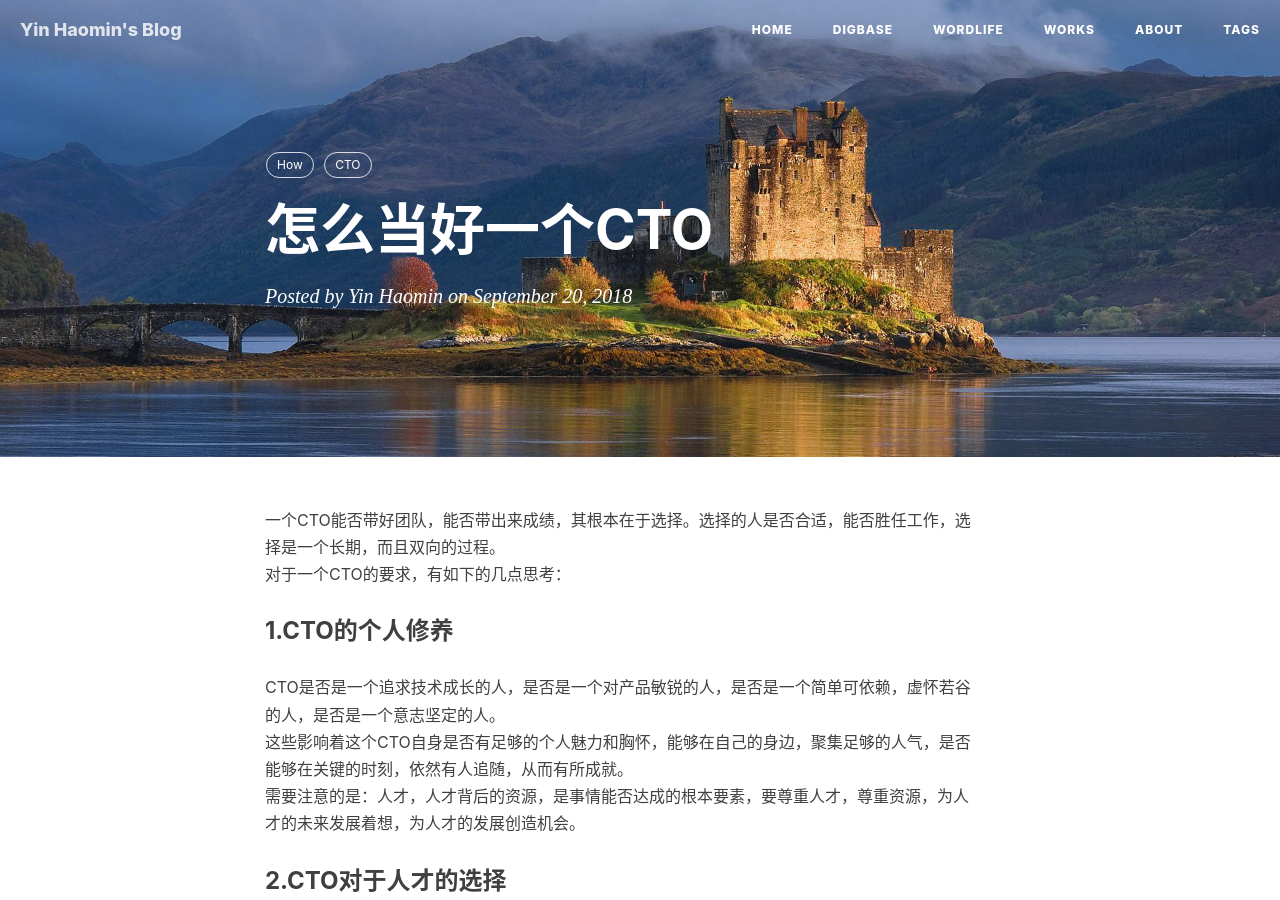
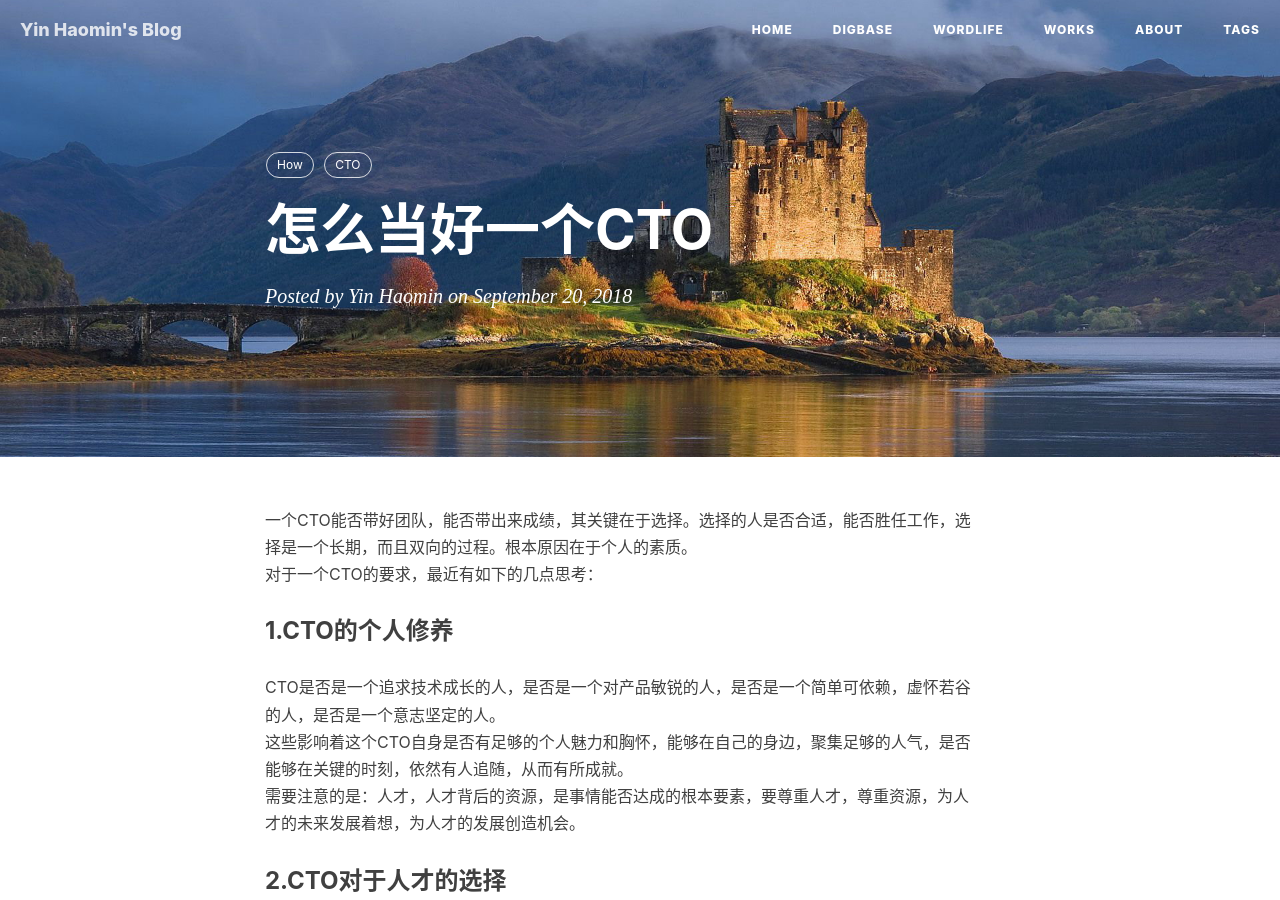
Before and after one commit to yinhaomin/yinhaomin.github.io, a Jekyll site: the page built from _posts/2018-10-29-怎么当好一个CTO.md, in a window 1280 px wide and 900 px high. Built offline with Jekyll 4.4.1, drawn with Linux system fonts in a browser that asks for light colours; nearby versions of some CDN libraries; comment, search, counter and statistics services are not loaded.

Commit message:
Update 2018-10-29-怎么当好一个CTO.md

```diff
--- a/_posts/2018-10-29-怎么当好一个CTO.md
+++ b/_posts/2018-10-29-怎么当好一个CTO.md
@@ -9,8 +9,8 @@ tags:
     - CTO
 ---
 
-一个CTO能否带好团队，能否带出来成绩，其根本在于选择。选择的人是否合适，能否胜任工作，选择是一个长期，而且双向的过程。<br>
-对于一个CTO的要求，有如下的几点思考：
+一个CTO能否带好团队，能否带出来成绩，其关键在于选择。选择的人是否合适，能否胜任工作，选择是一个长期，而且双向的过程。根本原因在于个人的素质。<br>
+对于一个CTO的要求，最近有如下的几点思考：
 ### 1.CTO的个人修养
 CTO是否是一个追求技术成长的人，是否是一个对产品敏锐的人，是否是一个简单可依赖，虚怀若谷的人，是否是一个意志坚定的人。<br>
 这些影响着这个CTO自身是否有足够的个人魅力和胸怀，能够在自己的身边，聚集足够的人气，是否能够在关键的时刻，依然有人追随，从而有所成就。<br>
```
